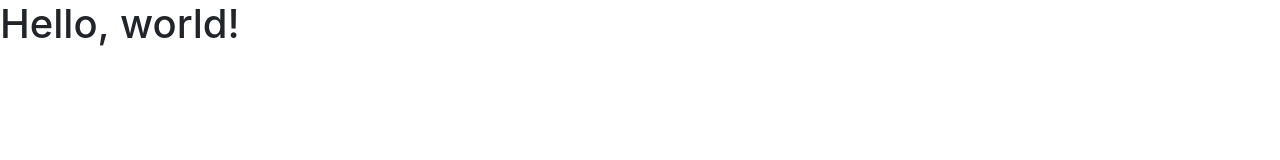
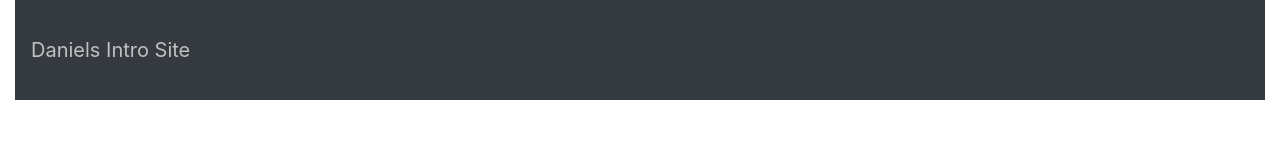
Before and after one commit to dmfuchs/dmfuchs.github.io, a plain HTML site: page index.html in a window 1280 px wide. Drawn offline with nearby package versions, Linux system fonts and the light colour scheme.

Commit message:
Bootstrap Trial

```diff
--- a/index.html
+++ b/index.html
@@ -7,12 +7,15 @@
 
     <!-- Bootstrap CSS -->
     <link rel="stylesheet" href="https://stackpath.bootstrapcdn.com/bootstrap/4.5.2/css/bootstrap.min.css" integrity="sha384-JcKb8q3iqJ61gNV9KGb8thSsNjpSL0n8PARn9HuZOnIxN0hoP+VmmDGMN5t9UJ0Z" crossorigin="anonymous">
-
-    <title>Hello, world!</title>
+    <link rel="stylesheet" href="style.css"/>
+    <title>My First Github Page</title>
   </head>
   <body>
-    <h1>Hello, world!</h1>
-
+    <div class="container-fluid">
+        <nav class="navbar navbar-expand-lg navbar-light bg-dark">
+            <a class="navbar-brand " href="#" style="color: silver;">Daniels Intro Site</a>
+          </nav>
+    </div>
     <!-- Optional JavaScript -->
     <!-- jQuery first, then Popper.js, then Bootstrap JS -->
     <script src="https://code.jquery.com/jquery-3.5.1.slim.min.js" integrity="sha384-DfXdz2htPH0lsSSs5nCTpuj/zy4C+OGpamoFVy38MVBnE+IbbVYUew+OrCXaRkfj" crossorigin="anonymous"></script>
--- /dev/null
+++ b/style.css
@@ -0,0 +1,4 @@
+.navbar{
+    height: 100px;
+    display: flex;
+}
```
